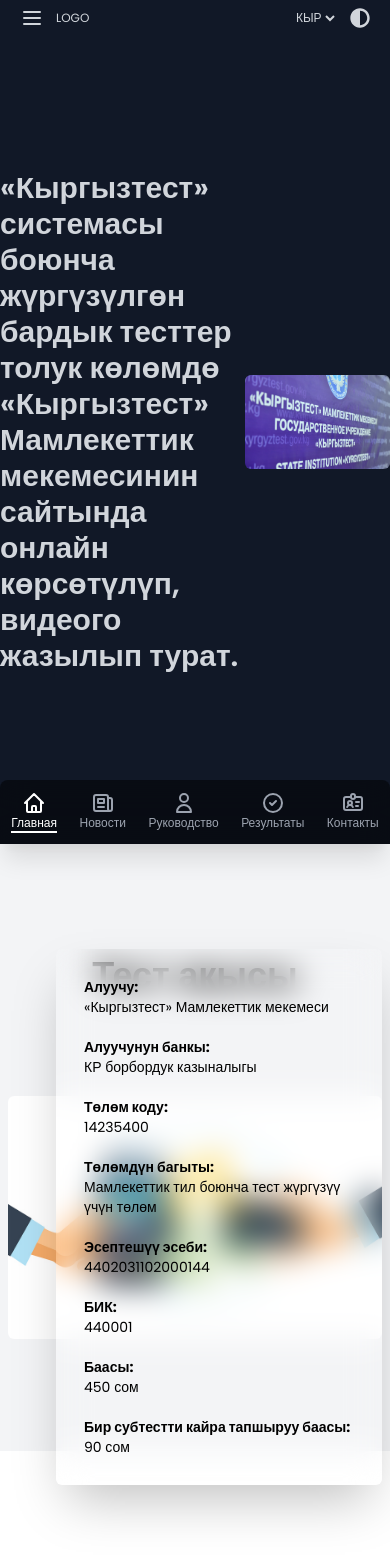
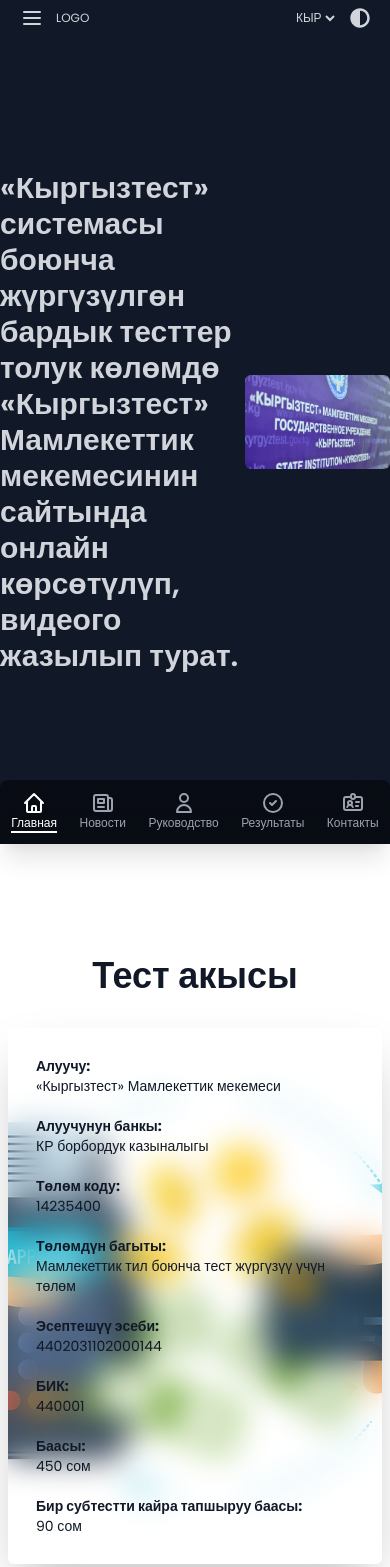
Before and after one commit to Kalys01/kyrgyztest.kg, a Vue app: page / in a window 390 px wide. Shown: the top 1567 px of the page. Built offline with nearby package versions, Linux system fonts and the light colour scheme.

Commit message:
Adapted for mobile phone

```diff
--- a/src/components/MainPageBlocks/ThePayment.vue
+++ b/src/components/MainPageBlocks/ThePayment.vue
@@ -1,13 +1,13 @@
 <template>
   <TheBlockComponent
     title="Тест акысы"
-    :backgroundColor="'bg-gray-100'"
+    :backgroundColor="'bg-white text-gray-900'"
   >
-    <div class="w-full flex justify-end items-center relative">
-      <div class="flex">
-        <img src="@/assets/img/pay.jpg" class=" rounded-md" alt="pay">
+    <div class="w-full flex md:justify-end justify-center items-center relative">
+      <div class="flex h-[400px] sm:h-auto">
+        <img src="@/assets/img/pay.jpg" class="object-none w-full rounded-md" alt="pay">
       </div>
-      <div class="flex flex-col absolute gap-5 p-7 left-12 text-sm md:text-md rounded-md backdrop-filter backdrop-blur-lg shadow-2xl">
+      <div class="flex flex-col absolute gap-5 p-7 left-0 sm:left-12 text-sm md:text-md rounded-md backdrop-filter backdrop-blur-lg shadow-2xl">
         <div><span class="font-bold">Алуучу:</span><br />«Кыргызтест» Мамлекеттик мекемеси</div>
         <div><span class="font-bold">Алуучунун банкы:</span><br />КР борбордук казыналыгы</div>
         <div><span class="font-bold">Төлөм коду:</span><br />14235400</div>
```
